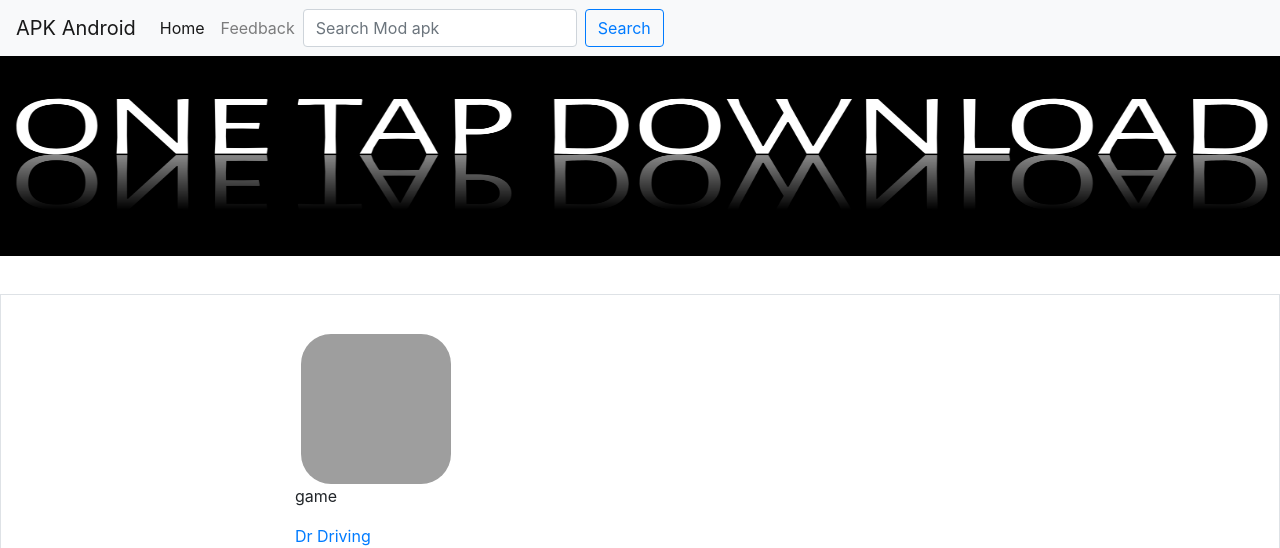
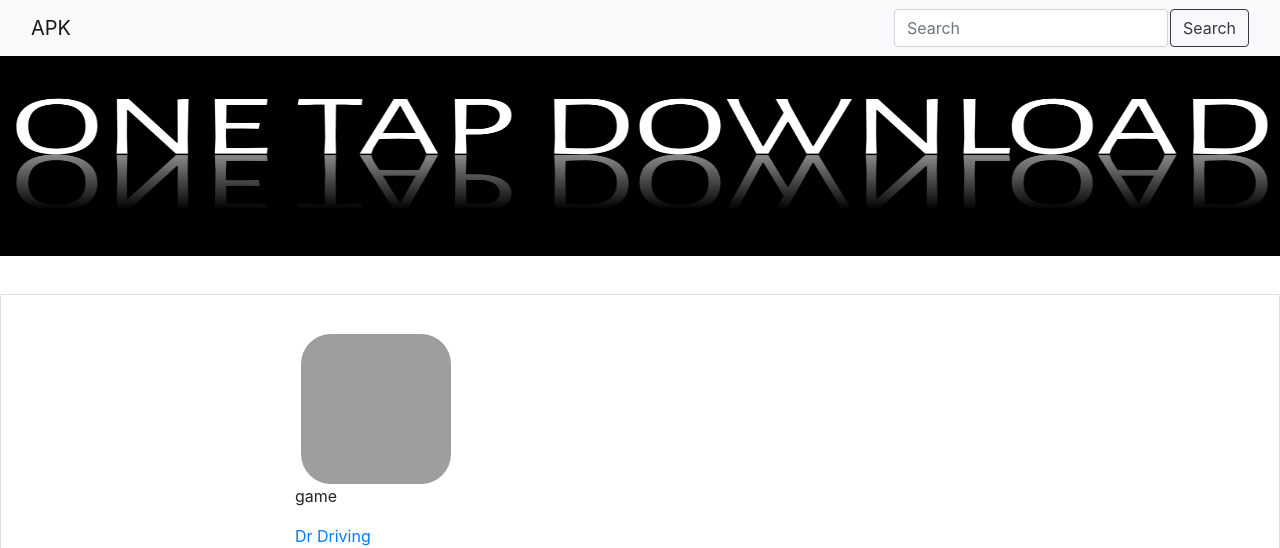
Before and after one commit to jaswanth7-git/apkandroid, a Django app: page / in a window 1280 px wide. Shown: the top 548 px of the page. Run offline with Django 3.2, Linux system fonts and the light colour scheme; data comes from the database, SQL or seed files in the repository; some libraries are stand-ins or nearby versions; grey boxes are pictures that could not be loaded.

Commit message:
changed navbar

```diff
--- a/app/templates/app/base.html
+++ b/app/templates/app/base.html
@@ -10,27 +10,13 @@
     <title>Document</title>
 </head>
 <body>
-    <nav class="navbar navbar-expand-lg navbar-light bg-light">
-  <a class="navbar-brand" href="">APK Android</a>
-  <button class="navbar-toggler" type="button" data-toggle="collapse" data-target="#navbarNavDropdown" aria-controls="navbarNavDropdown" aria-expanded="false" aria-label="Toggle navigation">
-    <span class="navbar-toggler-icon"></span>
-  </button>
-  <div class="collapse navbar-collapse" id="navbarNavDropdown">
-    <ul class="navbar-nav">
-      <li class="nav-item active">
-        <a class="nav-link" href="">Home <span class="sr-only">(current)</span></a>
-      </li>
-      <li class="nav-item">
-        <a class="nav-link" href="">Feedback</a>
-      </li>
-
-
-
-  <form method="get" action="/search" class="form-inline">
-    <input name="query" class="form-control mr-sm-2"  type="search" placeholder="Search Mod apk" aria-label="Search">
-    <button class="btn btn-outline-primary my-2 my-sm-0" type="submit">Search</button>
-  </form>
-    </ul>
+    <nav class="navbar navbar-light bg-light">
+  <div class="container-fluid">
+    <a class="navbar-brand">APK</a>
+    <form method="GET" action="/search" class="d-flex">
+      <input name="query" class="form-control me-2" type="search" placeholder="Search" aria-label="Search">
+      <button class="btn btn-outline-dark" type="submit">Search</button>
+    </form>
   </div>
 </nav>
  <center><img class="onetap" src="{% static 'app/1.png' %}"><br></center>
@@ -85,5 +71,8 @@
    .border{
      border: 1px solid black;
    }
+   button{
+     margin-left: 2px;
+   }
 
 </style>
```
